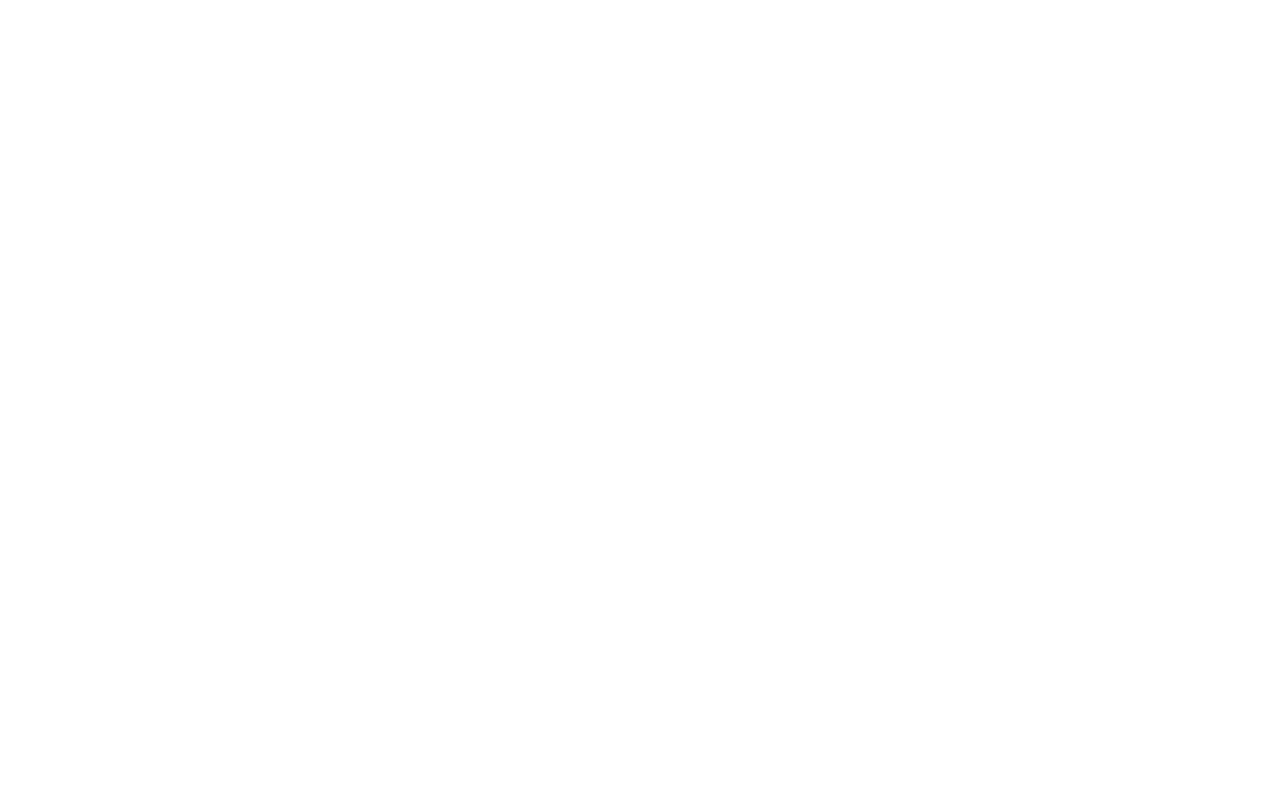
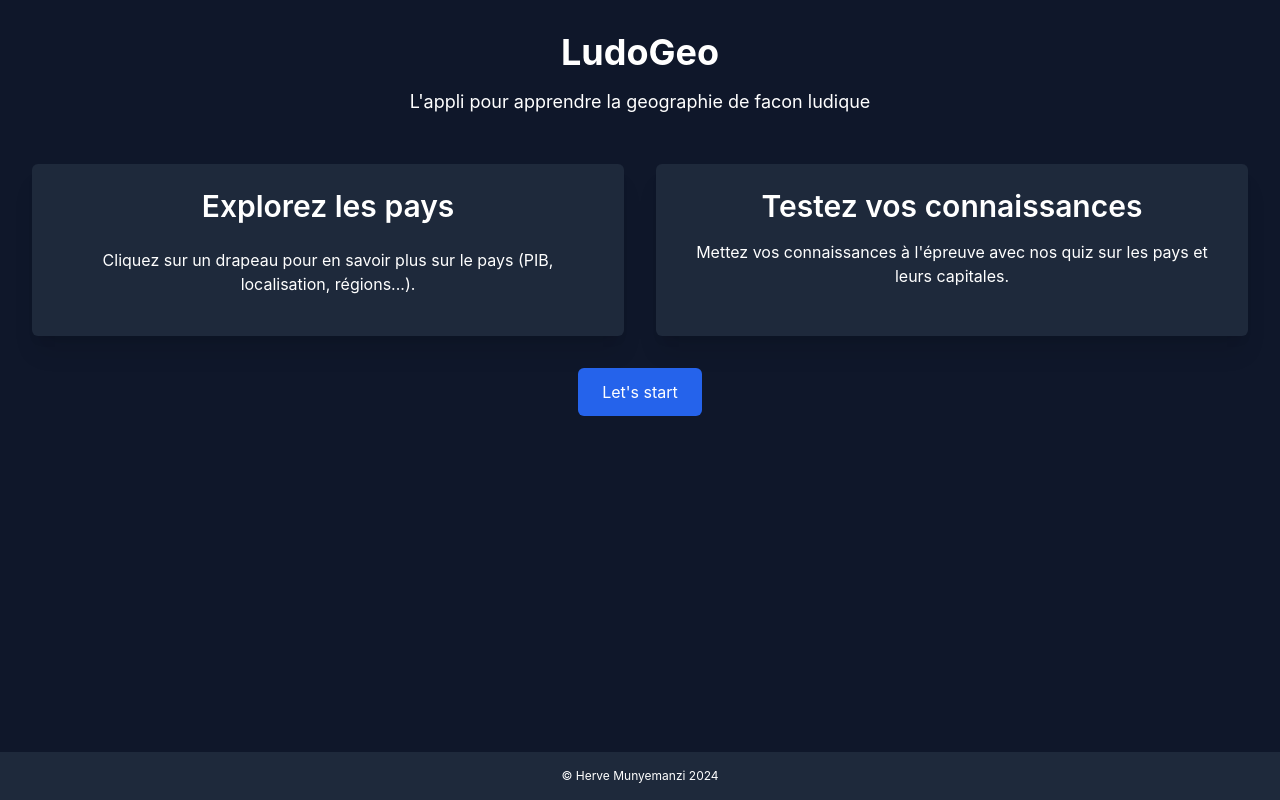
Before and after one commit to Yvon-Herve/CountryApp, a React (Create React App) app: page /infos in a window 1280 px wide. Before the commit this address had no page. Built offline with nearby package versions, Linux system fonts and the light colour scheme.

Commit message:
Ajout de la page infos

```diff
--- a/src/App.js
+++ b/src/App.js
@@ -13,7 +13,8 @@
 import GuessMixedEasy from "./pages/Mixtes/GuessMixedEasy";
 import GuessMixedMedium from "./pages/Mixtes/GuessMixedMedium";
 import GuessMixedHard from "./pages/Mixtes/GuessMixedHard";
-import Countries from "../src/pages/Countries";
+import Info from "./pages/Infos";
+import Countries from "./pages/Countries";
 
 function App() {
   return (
@@ -21,6 +22,7 @@
       <BrowserRouter>
         <Routes>
           <Route path="/" element={<Home />} />
+          <Route path="/infos" element={<Info />} />
           <Route path="/countries" element={<Countries />} />
           <Route path="/country/:name" element={<Details />} />
           <Route path="/choose-quiz" element={<ChooseQuiz />} />
--- a/src/pages/Home.js
+++ b/src/pages/Home.js
@@ -6,36 +6,26 @@
 const HomePage = () => {
   return (
     <div className="min-h-screen flex flex-col bg-slate-900 text-white">
-      {/* Header Section */}
       <header className="w-full text-center py-8 md:py-12">
-        {" "}
-        {/* Réduit le padding */}
         <h1 className="text-4xl md:text-5xl font-bold">
           Bienvenue sur LudoGeo !
         </h1>
-        <p className="text-lg md:text-xl mt-4">
-          L'appli pour apprendre la geographie de facon ludique
-        </p>
       </header>
 
-      {/* Main Content Section */}
       <main className="flex flex-col items-center flex-grow justify-center">
-        {" "}
-        {/* Ajoute justify-center */}
         <img
           src={earth}
           alt="Dessin d'un enfant"
           className="w-1/4 md:w-1/4 max-w-md mb-6"
         />
         <Link
-          to="/countries"
+          to="/infos"
           className="px-6 md:px-8 py-3 md:py-4 bg-blue-700 text-white font-semibold rounded-lg shadow-lg hover:bg-blue-600 transition"
         >
           Découvrir
         </Link>
       </main>
 
-      {/* Footer  */}
       <footer className="w-full py-4 text-center text-xs mt-auto">
         <div className="flex justify-center">
           <Credit />
--- /dev/null
+++ b/src/pages/Infos.js
@@ -0,0 +1,59 @@
+import React from "react";
+import { useNavigate } from "react-router-dom";
+import Credit from "../components/Credit";
+
+const Info = () => {
+  const navigate = useNavigate();
+  const handleHome = () => {
+    navigate("/countries");
+  };
+  return (
+    <div className="bg-slate-900 min-h-screen text-white flex flex-col items-center">
+      <header className="w-full py-8 text-center">
+        <h1 className="text-4xl font-bold mb-4">LudoGeo</h1>
+        <p className="text-lg mb-4">
+          L'appli pour apprendre la geographie de facon ludique
+        </p>
+      </header>
+
+      <main className="flex flex-col md:flex-row justify-center gap-8 w-full px-8 mb-8">
+        <section className="flex-1 bg-slate-800 p-6 rounded-md shadow-xl">
+          <h2 className="text-3xl font-semibold text-center mb-6">
+            Explorez les pays
+          </h2>
+          <p className="text-center mb-4">
+            Cliquez sur un drapeau pour en savoir plus sur le pays (PIB,
+            localisation, régions...).
+          </p>
+        </section>
+
+        <section className="flex-1 bg-slate-800 p-6 rounded-md shadow-xl">
+          <h2 className="text-3xl font-semibold text-center text-white mb-4">
+            Testez vos connaissances
+          </h2>
+          <p className="text-center mb-4">
+            Mettez vos connaissances à l'épreuve avec nos quiz sur les pays et
+            leurs capitales.
+          </p>
+        </section>
+      </main>
+
+      <div className="text-center mb-12">
+        <button
+          onClick={handleHome}
+          className="bg-blue-600 text-white px-6 py-3 rounded-md hover:bg-blue-700 transition duration-300"
+        >
+          Let's start
+        </button>
+      </div>
+
+      <footer className="w-full py-4 text-center text-xs mt-auto bg-slate-800">
+        <div className="flex justify-center">
+          <Credit />
+        </div>
+      </footer>
+    </div>
+  );
+};
+
+export default Info;
```
